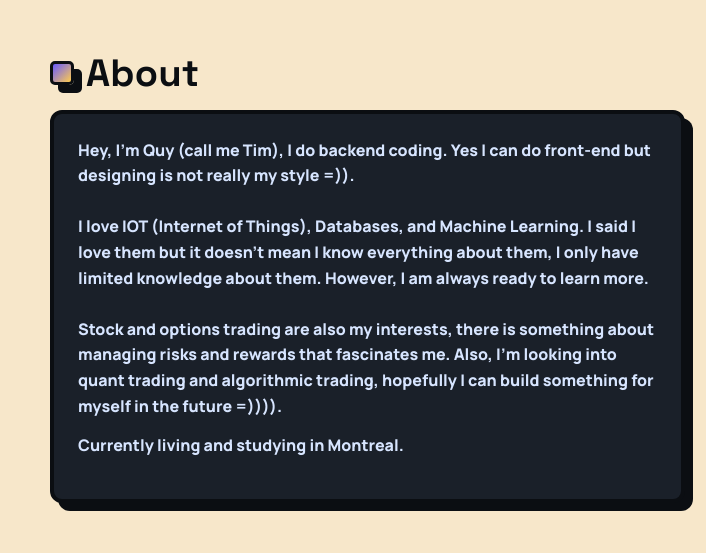
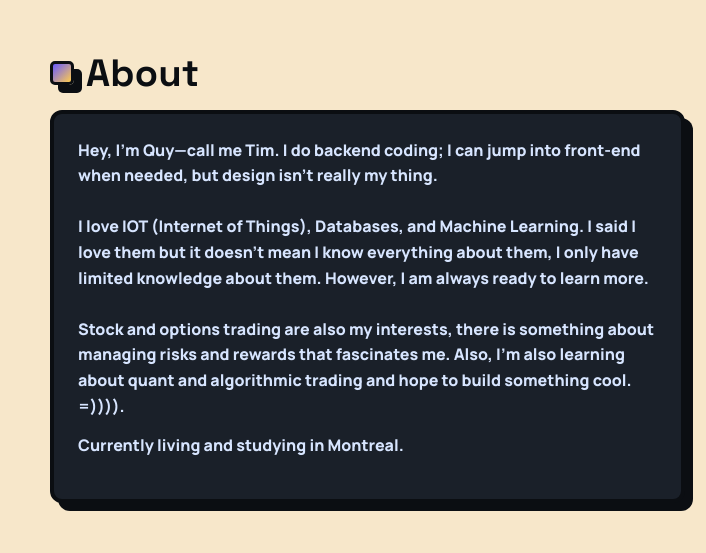
Before and after one commit to RealTimGFM/PersonalWebpage, a plain HTML site: page index.html in a window 1280 px wide. Shown: the part 678-1231 px from the top of the page, 0-706 px from the left. Drawn offline with nearby package versions, Linux system fonts and the light colour scheme.

Commit message:
phase 2.7 update

```diff
--- a/index.html
+++ b/index.html
@@ -73,20 +73,16 @@
             <h2>About</h2>
             <div class="about-grid">
                 <div class="about-card sticker-sm">
-                    Hey, I'm Quy (call me Tim), I do backend coding. Yes I can do front-end but designing is not really
-                    my style =)).
+                    Hey, I’m Quy—call me Tim. I do backend coding; I can jump into front-end when needed, but design isn’t really my thing.
                     <br>
                     <br>
                     I love IOT (Internet of Things), Databases, and Machine Learning. I said I love them but it doesn't
-                    mean
-                    I know everything about them, I only have limited knowledge about them. However, I am always ready
+                    mean I know everything about them, I only have limited knowledge about them. However, I am always ready
                     to learn more.
                     <br>
                     <br>
                     Stock and options trading are also my interests, there is something about managing risks and rewards
-                    that fascinates me. Also,
-                    I'm looking into quant trading and algorithmic trading, hopefully I can build something for myself
-                    in the future =)))).
+                    that fascinates me. Also, I’m also learning about quant and algorithmic trading and hope to build something cool. =)))).
                     <p class="muted" style="margin-top:14px">
                         Currently living and studying in Montreal.
                     </p>
```
